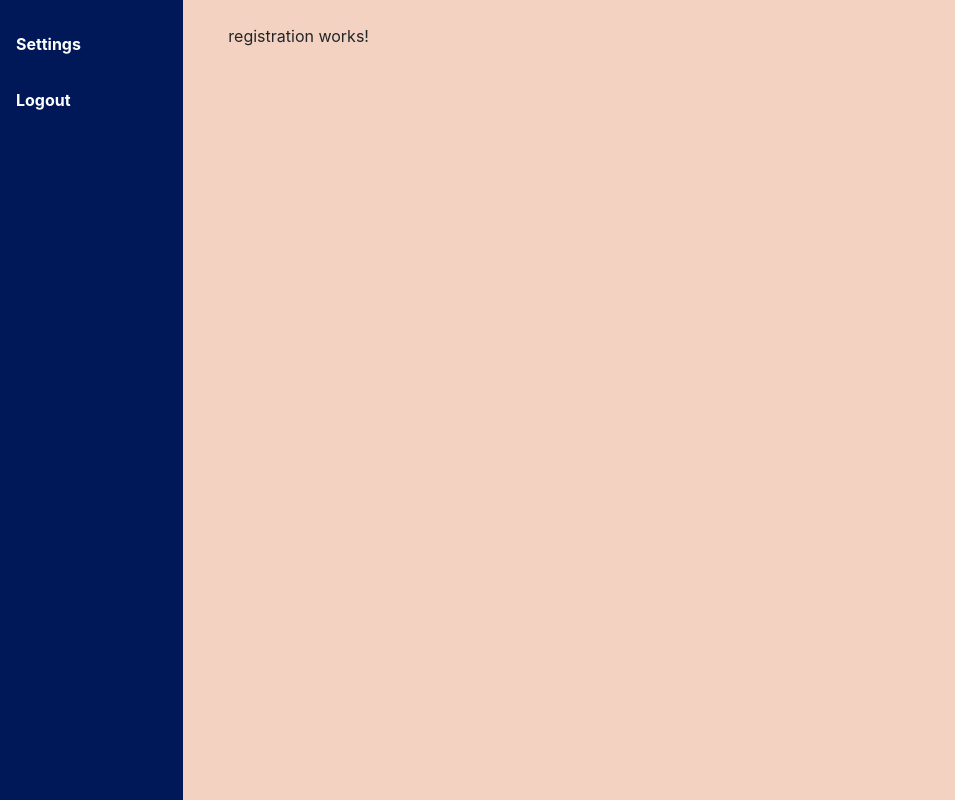
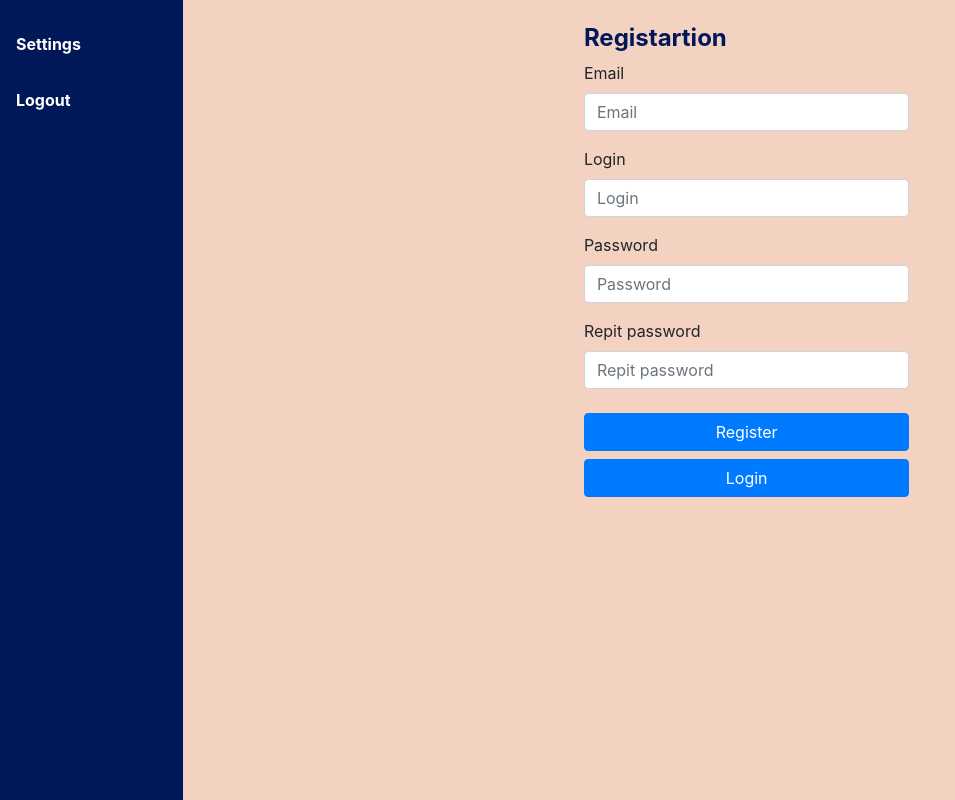
Before and after one commit to PeterKvayt/NoneMes, an Angular app in the folder src/AngularApp/ClientApp/: page /registration in a window 1280 px wide. Shown: the whole page, without its empty margins (0-955 px from the left). Built offline with nearby package versions, Linux system fonts and the light colour scheme.

Commit message:
Alter login and registration views.

```diff
--- a/src/AngularApp/ClientApp/src/app/views/login/login.component.html
+++ b/src/AngularApp/ClientApp/src/app/views/login/login.component.html
@@ -9,6 +9,7 @@
 
     <app-input-text [(item)]='passwordInput'></app-input-text>
 
-    <a class='btn btn-primary btn-block mt-4'>Login</a>
+    <button routerLink='/login' class='btn btn-primary btn-block mt-4'>Login</button>
+    <button routerLink='/registration' class='btn btn-primary btn-block'>Register</button>
   </div>
 </div>
--- a/src/AngularApp/ClientApp/src/app/views/registration/registration.component.css
+++ b/src/AngularApp/ClientApp/src/app/views/registration/registration.component.css
@@ -0,0 +1,4 @@
+.title{
+  font-weight: 700;
+  color: var(--dark-background);
+}
--- a/src/AngularApp/ClientApp/src/app/views/registration/registration.component.html
+++ b/src/AngularApp/ClientApp/src/app/views/registration/registration.component.html
@@ -1 +1,19 @@
-<p>registration works!</p>
+<div class="row justify-content-center">
+  <div class="col-lg-4">
+
+    <h4 class="title">
+      Registartion
+    </h4>
+
+    <app-input-text [(item)]='emailInput'></app-input-text>
+
+    <app-input-text [(item)]='loginInput'></app-input-text>
+
+    <app-input-text [(item)]='passwordInput'></app-input-text>
+
+    <app-input-text [(item)]='repitPasswordInput'></app-input-text>
+
+    <button routerLink='/registration' class='btn btn-primary btn-block mt-4'>Register</button>
+    <button routerLink='/login' class='btn btn-primary btn-block'>Login</button>
+  </div>
+</div>
--- a/src/AngularApp/ClientApp/src/app/views/registration/registration.component.ts
+++ b/src/AngularApp/ClientApp/src/app/views/registration/registration.component.ts
@@ -1,4 +1,5 @@
 import { Component, OnInit } from '@angular/core';
+import { InputText } from 'src/app/component-elements/InputText';
 
 @Component({
   selector: 'app-registration',
@@ -7,7 +8,25 @@ import { Component, OnInit } from '@angular/core';
 })
 export class RegistrationComponent implements OnInit {
 
-  constructor() { }
+  public emailInput: InputText = {
+    label: 'Email',
+    errorText: 'Invalid email.'
+  };
+
+  public loginInput: InputText = {
+    label: 'Login',
+    errorText: 'Invalid login.'
+  };
+
+  public passwordInput: InputText = {
+    label: 'Password',
+    errorText: 'Invalid password.'
+  };
+
+  public repitPasswordInput: InputText = {
+    label: 'Repit password',
+    errorText: 'Not match.'
+  };
 
   ngOnInit() {
   }
```
